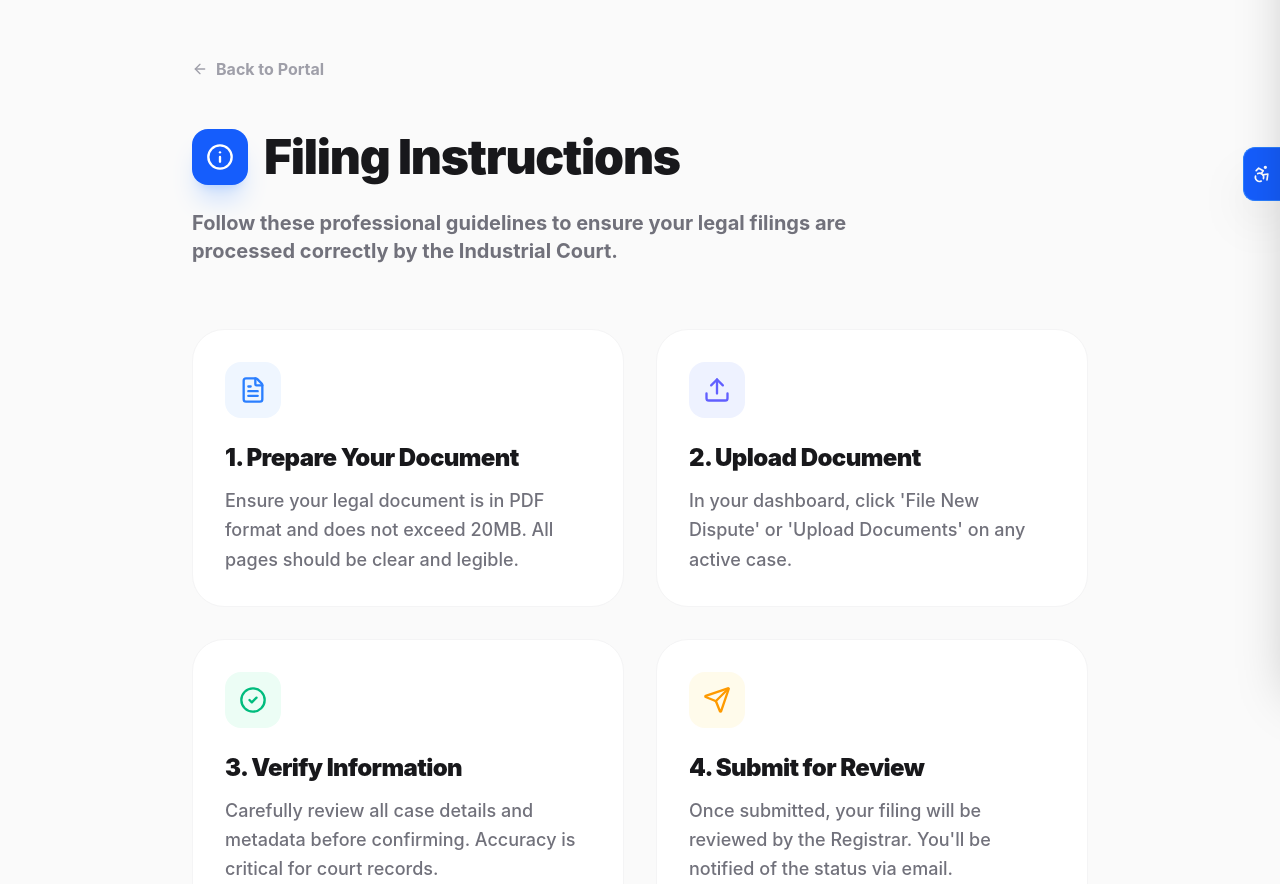
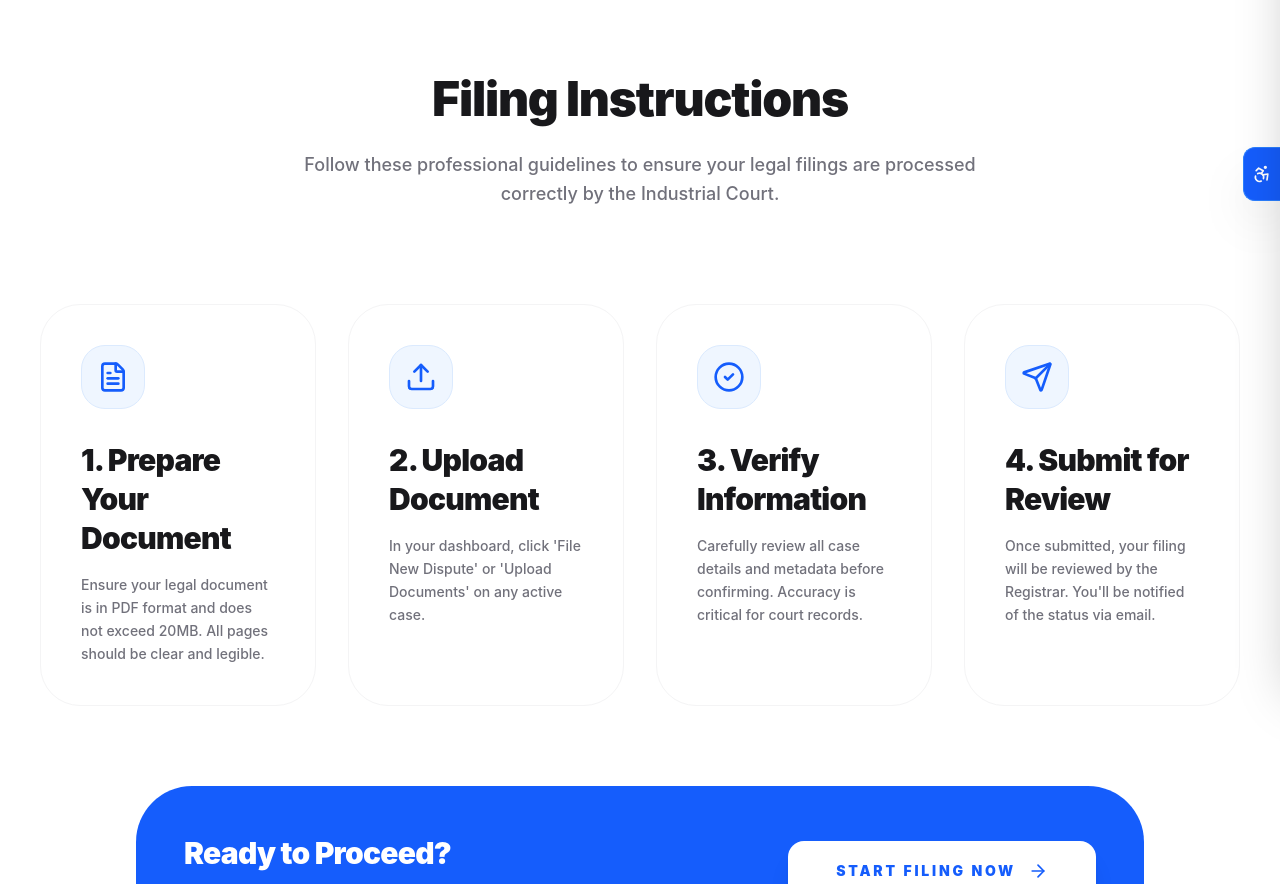
Before and after one commit to izueibrahim/prototype-court, a Next.js app: page /filing-instructions in a window 1280 px wide. Shown: the part 120-1004 px from the top of the page. Built offline with nearby package versions, Linux system fonts and the light colour scheme.

Commit message:
restructure uiux

```diff
--- a/src/sections/FilingInstructionsSection.tsx
+++ b/src/sections/FilingInstructionsSection.tsx
@@ -7,40 +7,35 @@ import {
     ArrowRight, Info, AlertCircle, ArrowLeft
 } from 'lucide-react';
 import { useRouter } from 'next/navigation';
-
 export default function FilingInstructionsSection() {
     const { wcagStates, setCurrentView } = useAppStore();
     const isHighContrast = wcagStates.highContrast;
     const router = useRouter();
 
-    const steps = [
+    const instructions = [
         {
             icon: FileText,
-            title: "Prepare Your Document",
-            description: "Ensure your legal document is in PDF format and does not exceed 20MB. All pages should be clear and legible.",
-            color: "text-blue-500",
-            bg: "bg-blue-50"
+            title: '1. Prepare Your Document',
+            description: 'Ensure your legal document is in PDF format and does not exceed 20MB. All pages should be clear and legible.',
+            action: 'Check PDF'
         },
         {
             icon: Upload,
-            title: "Upload Document",
+            title: '2. Upload Document',
             description: "In your dashboard, click 'File New Dispute' or 'Upload Documents' on any active case.",
-            color: "text-indigo-500",
-            bg: "bg-indigo-50"
+            action: 'Upload Guide'
         },
         {
             icon: CheckCircle2,
-            title: "Verify Information",
-            description: "Carefully review all case details and metadata before confirming. Accuracy is critical for court records.",
-            color: "text-emerald-500",
-            bg: "bg-emerald-50"
+            title: '3. Verify Information',
+            description: 'Carefully review all case details and metadata before confirming. Accuracy is critical for court records.',
+            action: 'Review Tips'
         },
         {
             icon: Send,
-            title: "Submit for Review",
+            title: '4. Submit for Review',
             description: "Once submitted, your filing will be reviewed by the Registrar. You'll be notified of the status via email.",
-            color: "text-amber-500",
-            bg: "bg-amber-50"
+            action: 'Track Status'
         }
     ];
 
@@ -50,67 +45,66 @@ export default function FilingInstructionsSection() {
     };
 
     return (
-        <div className={`min-h-screen py-20 px-6 sm:px-10 ${isHighContrast ? 'bg-black' : 'bg-zinc-50'}`}>
-            <div className="max-w-4xl mx-auto">
-                <button
-                    onClick={() => router.push('/')}
-                    className={`flex items-center gap-2 mb-12 font-bold transition-colors ${isHighContrast ? 'text-zinc-400 hover:text-white' : 'text-zinc-400 hover:text-blue-600'}`}
-                >
-                    <ArrowLeft className="w-4 h-4" />
-                    Back to Portal
-                </button>
+        <div className={`min-h-screen pt-24 pb-32 px-6 sm:px-10 ${isHighContrast ? 'bg-black' : 'bg-white'}`}>
+            <div className="max-w-7xl mx-auto">
+                <div className="text-center mb-16 sm:mb-24">
 
-                <div className="mb-16 text-center sm:text-left">
-                    <div className="flex flex-col sm:flex-row sm:items-center gap-4 mb-6 justify-center sm:justify-start">
-                        <div className={`w-14 h-14 rounded-2xl flex items-center justify-center shrink-0 ${isHighContrast ? 'bg-white text-black' : 'bg-blue-600 text-white shadow-xl shadow-blue-500/20'}`}>
+                    <h1 className={`text-h1 mb-6 flex items-center justify-center gap-4 ${isHighContrast ? 'text-white' : 'text-zinc-900'}`}>
+                        {/* <div className={`w-12 h-12 rounded-2xl flex items-center justify-center ${isHighContrast ? 'bg-white text-black' : 'bg-blue-600 text-white shadow-xl shadow-blue-200'}`}>
                             <Info className="w-7 h-7" />
-                        </div>
-                        <h1 className={`text-4xl sm:text-5xl font-black tracking-tight ${isHighContrast ? 'text-white' : 'text-zinc-900'}`}>
-                            Filing Instructions
-                        </h1>
-                    </div>
-                    <p className={`text-xl font-bold max-w-2xl ${isHighContrast ? 'text-zinc-400' : 'text-zinc-500'}`}>
+                        </div> */}
+                        Filing Instructions
+                    </h1>
+
+                    <p className={`text-body-lg max-w-2xl mx-auto font-medium ${isHighContrast ? 'text-zinc-400' : 'text-zinc-500'}`}>
                         Follow these professional guidelines to ensure your legal filings are processed correctly by the Industrial Court.
                     </p>
                 </div>
 
-                <div className={`grid grid-cols-1 md:grid-cols-2 gap-8 mb-16`}>
-                    {steps.map((step, idx) => {
-                        const Icon = step.icon;
-                        return (
-                            <div key={idx} className={`p-8 rounded-[2rem] border transition-all duration-300 group ${isHighContrast ? 'bg-black border-zinc-700 hover:border-white' : 'bg-white border-zinc-100 hover:border-blue-400 hover:shadow-premium'}`}>
-                                <div className={`w-14 h-14 rounded-2xl flex items-center justify-center mb-6 transition-transform group-hover:scale-110 ${isHighContrast ? 'border-2 border-white text-white' : `${step.bg} ${step.color}`}`}>
-                                    <Icon className="w-7 h-7" />
+                <div className="grid grid-cols-1 sm:grid-cols-2 lg:grid-cols-4 gap-6 sm:gap-8 mb-20">
+                    {instructions.map((step, idx) => (
+                        <div
+                            key={idx}
+                            className={`w-full p-8 sm:p-10 rounded-[2.5rem] flex flex-col transition-all duration-500 border group/card ${isHighContrast
+                                ? "bg-black border-white hover:bg-zinc-900"
+                                : "bg-white border-zinc-100 hover:border-blue-400 hover:shadow-premium"
+                                }`}
+                        >
+                            <div className="flex-1 flex flex-col">
+                                <div
+                                    className={`w-14 h-14 sm:w-16 sm:h-16 rounded-3xl flex items-center justify-center mb-6 sm:mb-8 transition-all duration-500 group-hover/card:scale-110 group-hover/card:-rotate-3 ${isHighContrast
+                                        ? "border-2 border-white text-white"
+                                        : "bg-blue-50 text-blue-600 border border-blue-100 group-hover:bg-blue-600 group-hover:text-white"
+                                        }`}
+                                >
+                                    <step.icon className="w-7 h-7 sm:w-8 sm:h-8 font-black" />
                                 </div>
-                                <h3 className={`text-2xl font-black mb-3 tracking-tight ${isHighContrast ? 'text-white' : 'text-zinc-900'}`}>
-                                    {idx + 1}. {step.title}
-                                </h3>
-                                <p className={`text-zinc-500 text-lg font-medium leading-relaxed ${isHighContrast ? 'text-zinc-400' : ''}`}>
+                                <h4
+                                    className={`text-h3 mb-4 ${isHighContrast ? "text-white" : "text-zinc-900"}`}
+                                >
+                                    {step.title}
+                                </h4>
+                                <p className={`text-body-sm leading-relaxed font-medium ${isHighContrast ? "text-zinc-400" : "text-zinc-500"}`}>
                                     {step.description}
                                 </p>
                             </div>
-                        );
-                    })}
+                        </div>
+                    ))}
                 </div>
 
-                <div className={`p-10 rounded-[2.5rem] flex flex-col sm:flex-row items-center justify-between gap-10 ${isHighContrast ? 'bg-white text-black' : 'bg-blue-600 text-white shadow-3xl shadow-blue-900/30'}`}>
-                    <div className="flex items-start gap-5">
-                        <div className={`p-3 rounded-2xl ${isHighContrast ? 'bg-black text-white' : 'bg-white/10 backdrop-blur-md'}`}>
-                            <AlertCircle className="w-8 h-8" />
-                        </div>
-                        <div>
-                            <h4 className="text-xl font-black mb-1">Ready to Proceed?</h4>
-                            <p className={`font-bold opacity-80 ${isHighContrast ? 'text-zinc-700' : 'text-blue-50'}`}>
-                                You'll be taken to the secure login area to start your filing.
-                            </p>
-                        </div>
+                <div className={`p-12 rounded-[3.5rem] flex flex-col lg:flex-row items-center justify-between gap-10 lg:mx-24 ${isHighContrast ? 'bg-white text-black' : 'bg-blue-600 text-white shadow-3xl shadow-blue-900/30'}`}>
+                    <div className="text-center lg:text-left">
+                        <h4 className="text-h3 font-black mb-2">Ready to Proceed?</h4>
+                        <p className={`text-body-md font-bold opacity-80 ${isHighContrast ? 'text-zinc-700' : 'text-blue-50'}`}>
+                            You'll be taken to the secure login area to start your filing.
+                        </p>
                     </div>
 
                     <button
                         onClick={handleProceed}
-                        className={`w-full sm:w-auto px-12 py-5 font-black uppercase tracking-[0.2em] text-sm transition-all active:scale-[0.98] flex items-center justify-center gap-3 ${isHighContrast ? 'bg-black text-white hover:bg-zinc-800' : 'bg-white text-blue-600 rounded-2xl shadow-xl hover:shadow-2xl hover:-translate-y-1'}`}
+                        className={`w-full lg:w-auto px-12 py-5 font-black uppercase tracking-[0.2em] text-sm transition-all active:scale-[0.98] flex items-center justify-center gap-3 ${isHighContrast ? 'bg-black text-white rounded-3xl hover:bg-zinc-900' : 'bg-white text-blue-600 rounded-2xl shadow-xl hover:shadow-2xl hover:-translate-y-1'}`}
                     >
-                        Proceed to Filing
+                        Start Filing Now
                         <ArrowRight className="w-5 h-5" />
                     </button>
                 </div>
```
Also changed, not shown: src/components/layout/Navbar.tsx (+30 -16 lines).
